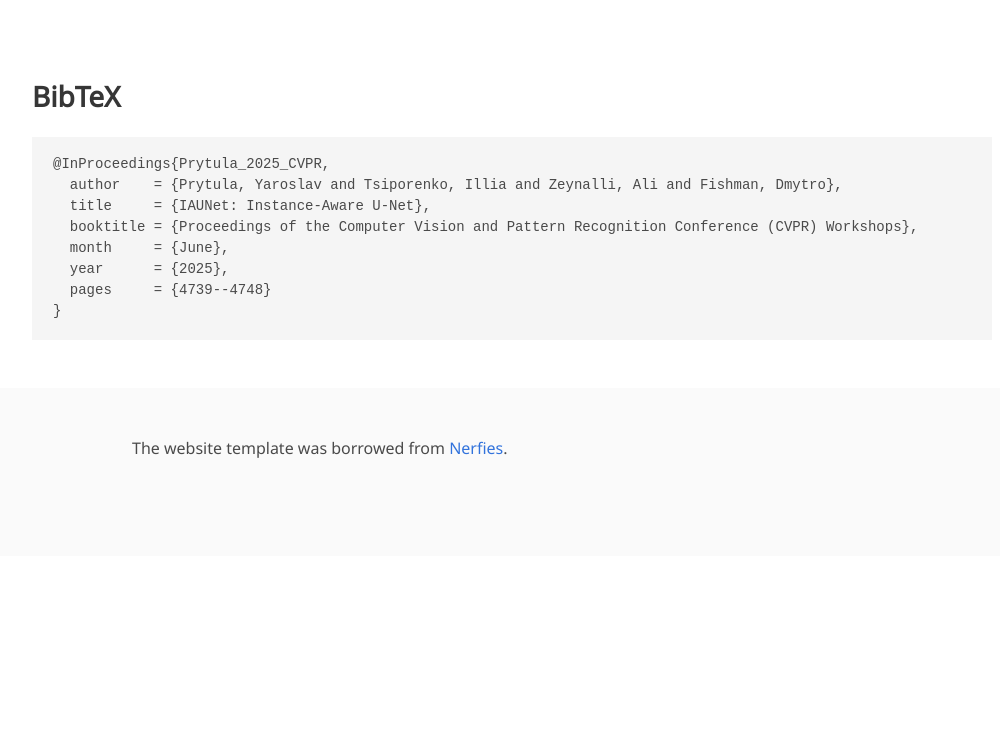
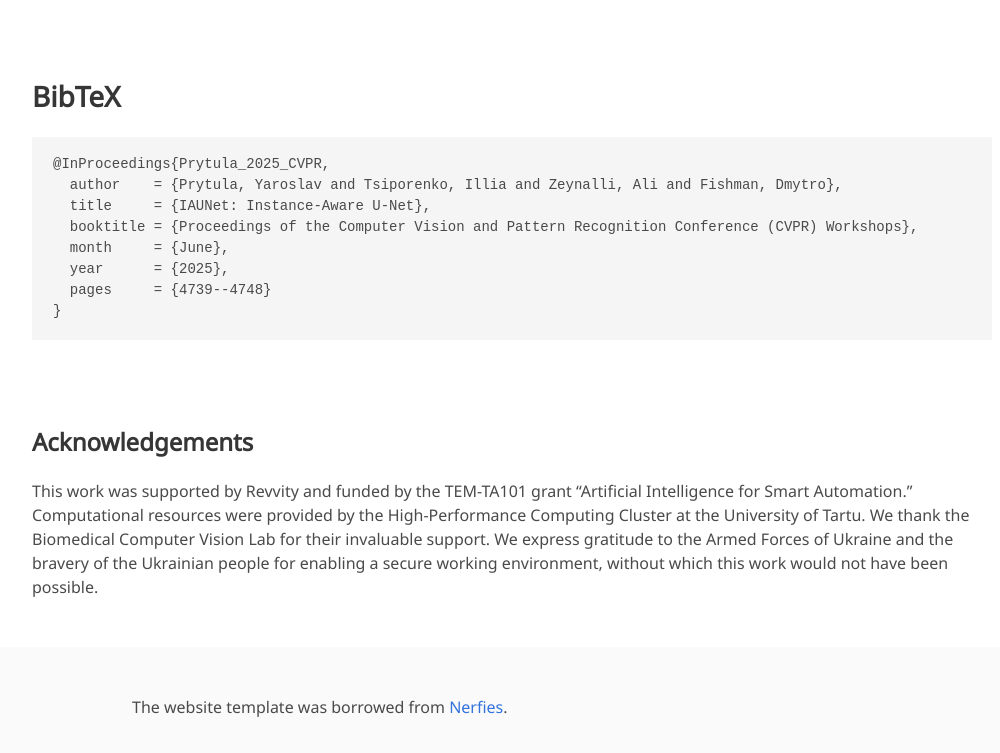
Before and after one commit to SlavkoPrytula/IAUNet, a plain HTML site: page index.html in a window 1280 px wide. Shown: the part 2339-3092 px from the top of the page, without its empty margins (128-1128 px from the left). Before the commit the page ends 2895 px from the top, so only its background shows below. Drawn offline with nearby package versions, Linux system fonts and the light colour scheme; some icons are missing; a web font is replaced by a local one.

Commit message:
gh_pages

```diff
--- a/index.html
+++ b/index.html
@@ -236,6 +236,21 @@
   </div>
 </section>
 
+
+  <section class="section pt-4">
+    <div class="container is-max-desktop">
+      <h3 class="title is-4 mt-5">Acknowledgements</h3>
+      <div class="content">
+        This work was supported by Revvity and funded by the TEM-TA101 grant “Artificial Intelligence
+        for Smart Automation.” Computational resources were provided by the High-Performance Computing Cluster
+        at the University of Tartu. We thank the Biomedical Computer Vision Lab for their invaluable support.
+        We express gratitude to the Armed Forces of Ukraine and the bravery of the Ukrainian people for enabling
+        a secure working environment, without which this work would not have been possible.
+      </div>
+    </div>
+  </section>
+
+
 <footer class="footer">
   <div class="container">
     <div class="columns is-centered">
```
